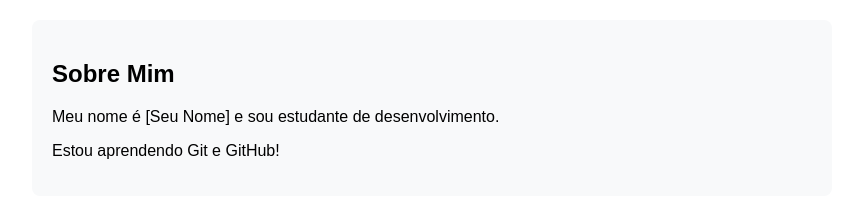
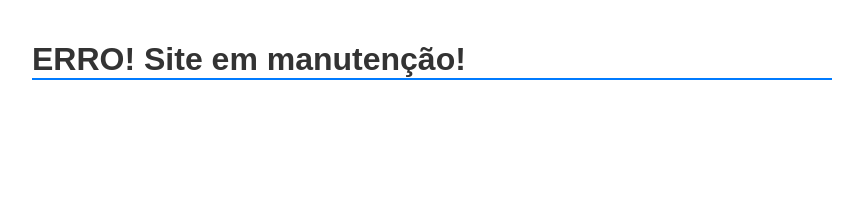
Before and after one commit to luig1b/minha-pagina-pessoal, a plain HTML site: page index.html in a window 1280 px wide. Shown: the whole page, without its empty margins (208-1071 px from the left). Drawn offline with Linux system fonts and the light colour scheme.

Commit message:
página temporária de manutenção

```diff
--- a/index.html
+++ b/index.html
@@ -6,10 +6,6 @@
     <link rel="stylesheet" href="style.css">
 </head>
 <body>
-<section id="sobre">
-        <h2>Sobre Mim</h2>
-        <p>Meu nome é [Seu Nome] e sou estudante de desenvolvimento.</p>
-        <p>Estou aprendendo Git e GitHub!</p>
-    </section>
+    <h1>ERRO! Site em manutenção!</h1>
 </body>
 </html>
```
